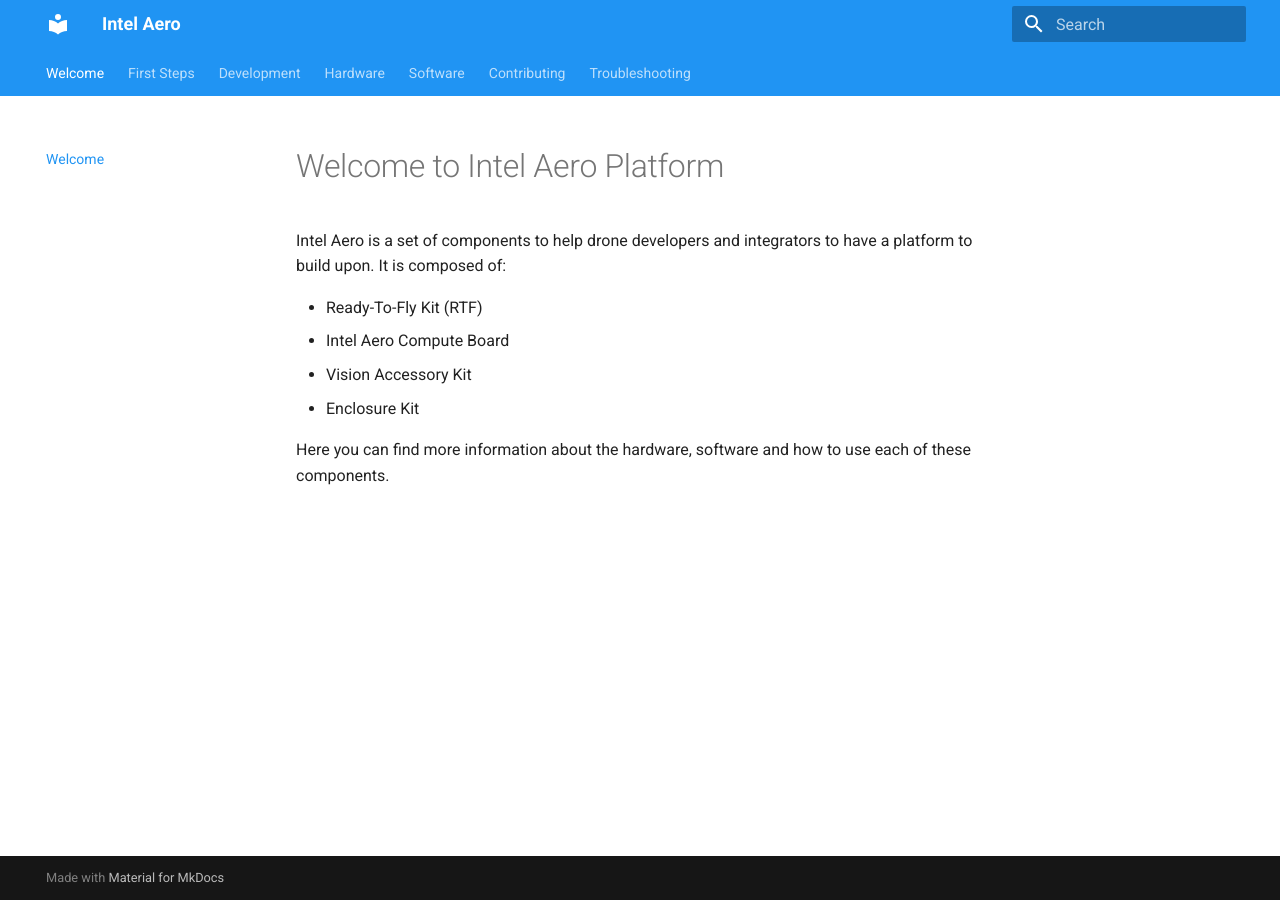
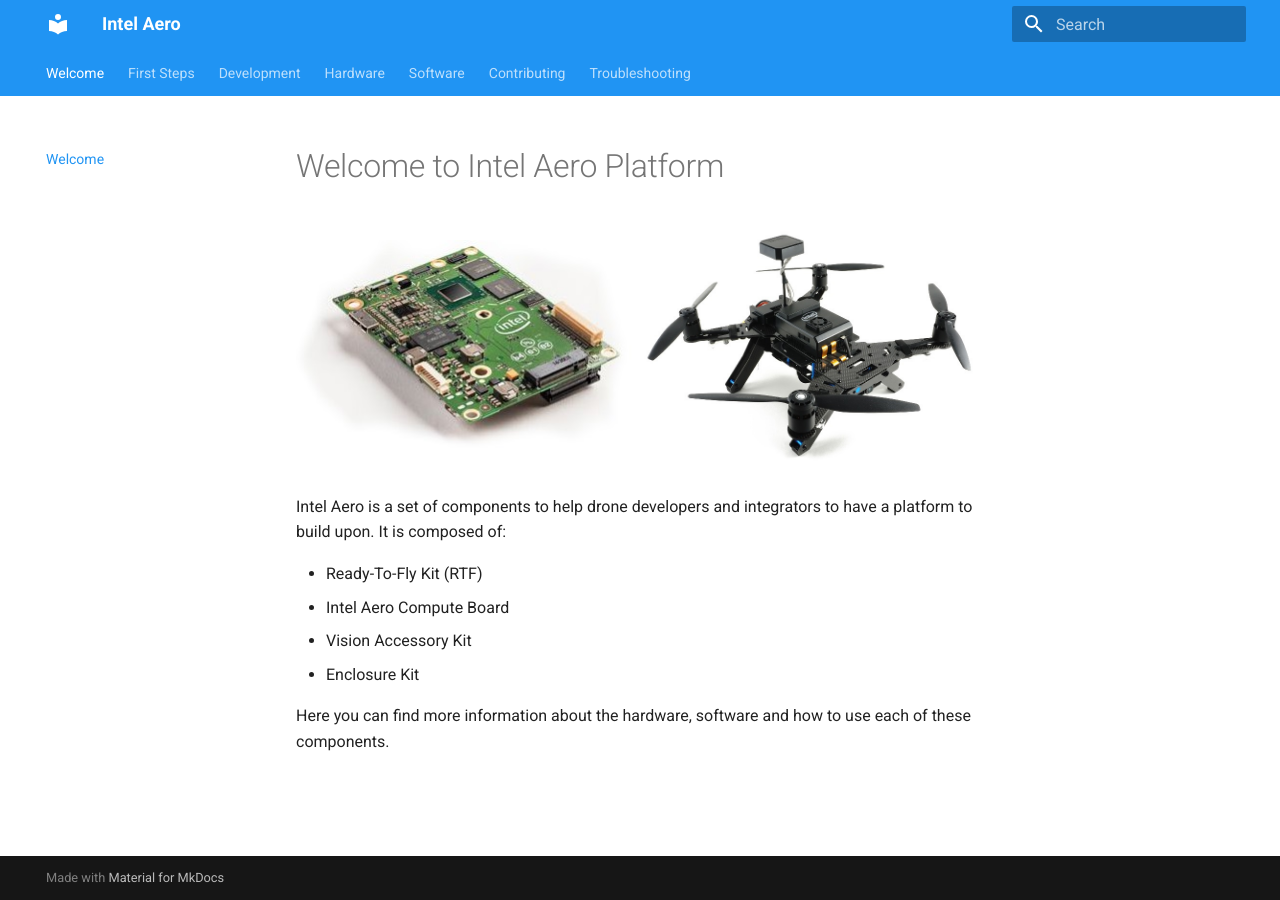
Before and after one commit to sugnanprabhu/intel-aero-docs, an MkDocs documentation site: the page built from docs/index.md, in a window 1280 px wide. Built offline with MkDocs 1.6.1 and Material for MkDocs 9.7.7, drawn with Linux system fonts in a browser that asks for light colours; old or Windows-style settings are respelled for this version of MkDocs.

Commit message:
Add images to front page
Not highres, but sufficient for bootstrap.

```diff
--- /dev/null
+++ b/docs/css/extra.css
@@ -0,0 +1,11 @@
+
+.img-front-page {
+    display: table;
+    width: 100%;
+}
+
+.img-front-page-container {
+    display: table-cell;
+    vertical-align: middle;
+    max-width: 350px
+}
--- a/docs/index.md
+++ b/docs/index.md
@@ -1,6 +1,15 @@
 # Welcome to Intel Aero Platform
 
-[//]: # (TODO: Add images for Compute Board and RTF)
+<div class="img-front-page">
+  <div class="img-front-page-container">
+      <img src="img/intel-aero-compute-board.jpg" />
+  </div>
+  <div class="img-front-page-container">
+      <img src="img/intel-aero-rtf.jpg" />
+  </div>
+</div>
+<div style="clear:both"></div>
+
 
 Intel Aero is a set of components to help drone developers and integrators
 to have a platform to build upon. It is composed of:
--- a/mkdocs.yml
+++ b/mkdocs.yml
@@ -12,6 +12,8 @@
     accent: 'light blue'
   feature:
     tabs: true
+extra_css:
+  - 'css/extra.css'
 
 markdown_extensions:
   - admonition
```
Also changed, not shown: docs/img/intel-aero-compute-board.jpg (added), docs/img/intel-aero-rtf.jpg (added).
